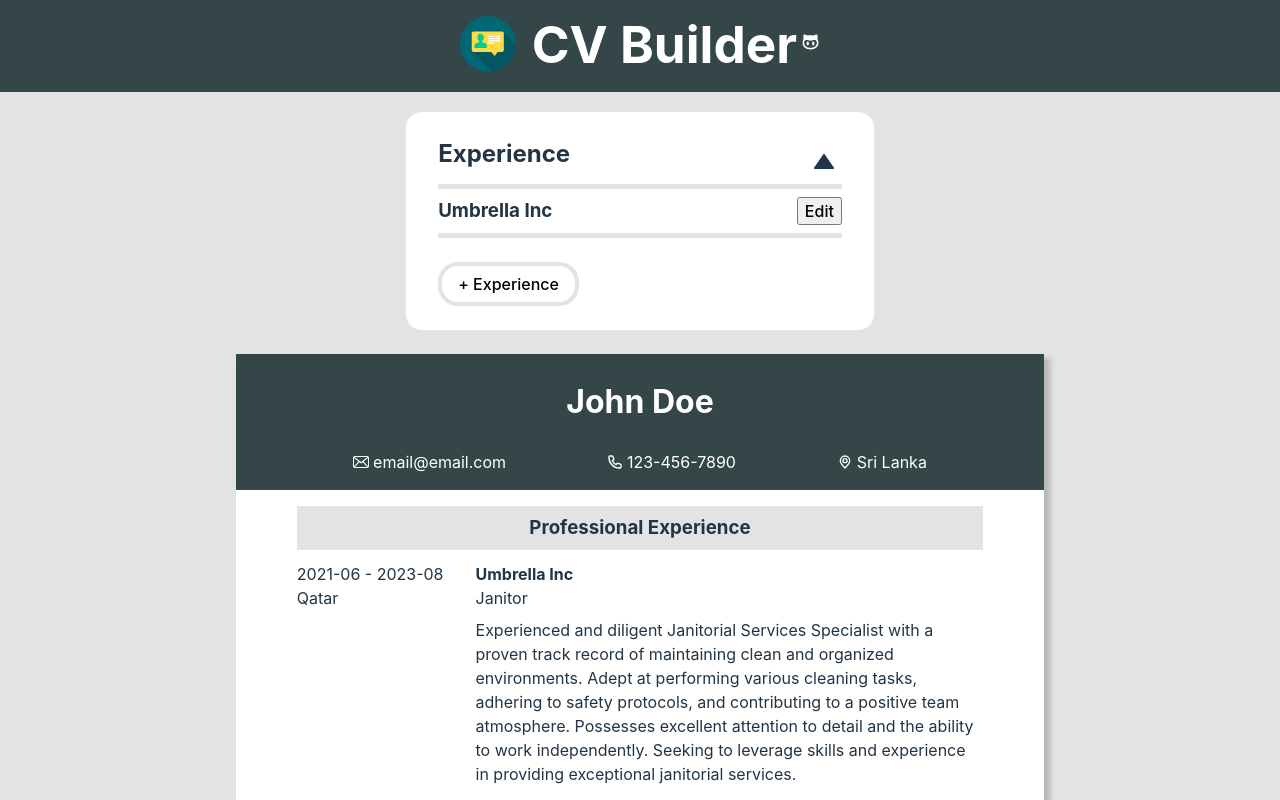
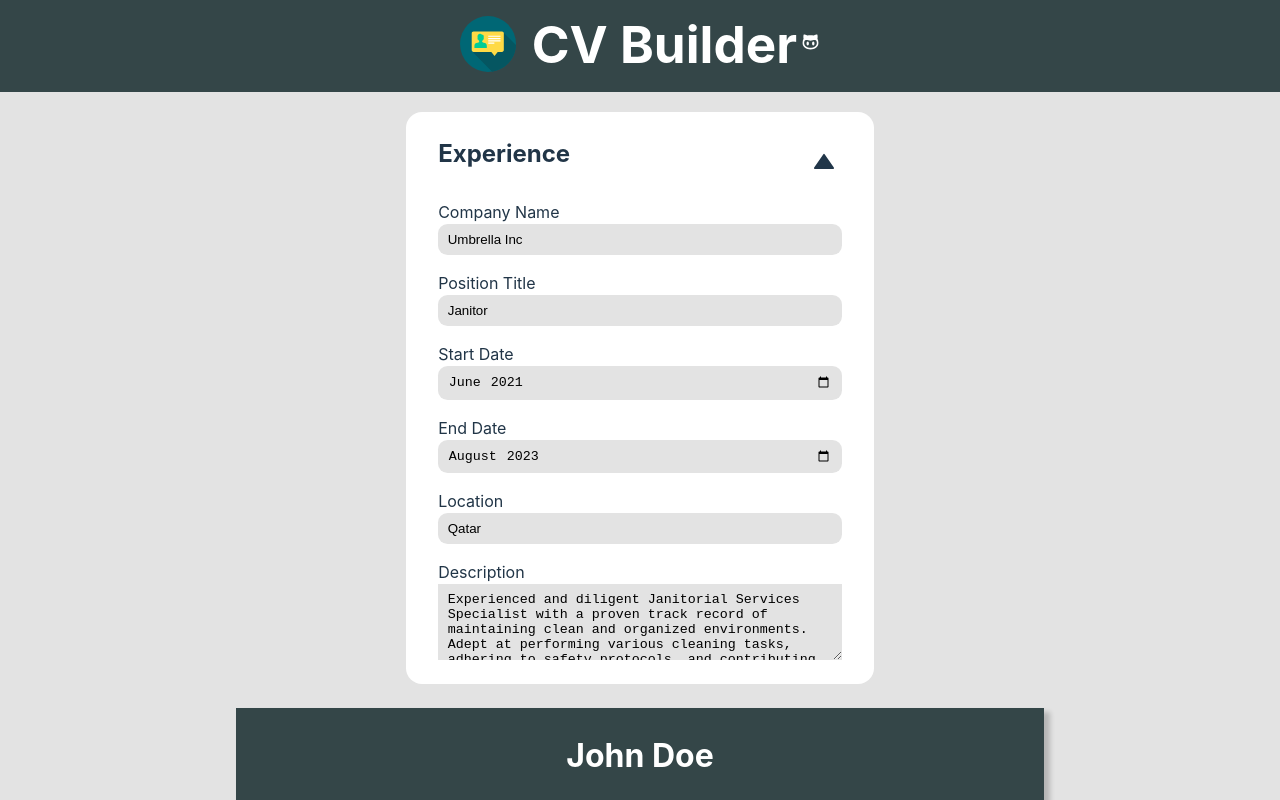
Before and after one commit to zakrnem/cv-builder, a React (Vite) app: page / in a window 1280 px wide. Both pictures are taken after a click on the button "Edit". Shown: the top 800 px of the page. Built offline with nearby package versions, Linux system fonts and the light colour scheme.

Commit message:
Make instance form visible when pressing "Edit" button

```diff
--- a/src/components/AddInstanceButton.jsx
+++ b/src/components/AddInstanceButton.jsx
@@ -1,9 +1,13 @@
-function AddInstanceButton({ experienceNewInstance, numberGroupVisible }) {
+function AddInstanceButton({
+  experienceNewInstance,
+  numberGroupVisible,
+  isFormVisible,
+}) {
   return (
     <button
       className="add-experience"
       onClick={experienceNewInstance}
-      style={{ display: numberGroupVisible === 2 ? "" : "none" }}
+      style={{ display: numberGroupVisible === 2 && !isFormVisible ? "" : "none" }}
     >
       + Experience
     </button>
--- a/src/components/Body.jsx
+++ b/src/components/Body.jsx
@@ -54,7 +54,7 @@ function Body() {
   return (
     <>
       <div className="inputs-container">
-       {/*  <PersonalDetails
+        {/*  <PersonalDetails
           toggleForm={toggleForm}
           numberFormVisible={numberFormVisible}
           handleInputChange={handleInputChange}
@@ -68,7 +68,7 @@ function Body() {
           input={input}
         />
 
-       {/*  <Education
+        {/*  <Education
           toggleForm={toggleForm}
           numberFormVisible={numberFormVisible}
           handleInputChange={handleInputChange}
--- a/src/components/Experience.jsx
+++ b/src/components/Experience.jsx
@@ -2,6 +2,7 @@ import AddInstanceButton from "./AddInstanceButton";
 import ExperienceForm from "./ExperienceForm";
 import InputGroupHeading from "./InputGroupHeading";
 import InstanceHeading from "./InstanceHeading";
+import { useState } from "react";
 
 function Experience({
   toggleGroup,
@@ -10,9 +11,11 @@ function Experience({
   input,
   experienceNewInstance,
 }) {
+  const [isFormVisible, setIsFormVisible] = useState(false);
   const handleEditClick = () => {
-    console.log("Edit experience");
+    setIsFormVisible((prevIsFormVisible) => !prevIsFormVisible);
   };
+
   return (
     <div className="experience">
       <InputGroupHeading
@@ -24,17 +27,17 @@ function Experience({
         title={input.experience.company}
         handleEditClick={handleEditClick}
         numberGroupVisible={numberGroupVisible}
+        isFormVisible={isFormVisible}
       />
-      {/* <ExperienceForm
-        toggleForm={toggleForm}
-        numberFormVisible={numberFormVisible}
+      <ExperienceForm
+        isFormVisible={isFormVisible}
         handleInputChange={handleInputChange}
         input={input}
-        experienceNewInstance={experienceNewInstance}
-      /> */}
+      />
       <AddInstanceButton
         experienceNewInstance={experienceNewInstance}
         numberGroupVisible={numberGroupVisible}
+        isFormVisible={isFormVisible}
       />
     </div>
   );
--- a/src/components/ExperienceForm.jsx
+++ b/src/components/ExperienceForm.jsx
@@ -1,14 +1,8 @@
 import "../styles/Experience.css";
 
-function ExperienceForm({
-  toggleForm,
-  numberFormVisible,
-  handleInputChange,
-  input,
-  experienceNewInstance,
-}) {
+function ExperienceForm({ isFormVisible, handleInputChange, input }) {
   return (
-    <form style={{ display: numberFormVisible === 2 ? "" : "none" }}>
+    <form style={{ display: isFormVisible ? "" : "none" }}>
       <label htmlFor="companyName">Company Name</label>
       <input
         type="text"
--- a/src/components/InstanceHeading.jsx
+++ b/src/components/InstanceHeading.jsx
@@ -1,8 +1,15 @@
-function InstanceHeading({ title, handleEditClick, numberGroupVisible }) {
+function InstanceHeading({
+  title,
+  handleEditClick,
+  numberGroupVisible,
+  isFormVisible,
+}) {
   return (
     <div
       className="instance-heading"
-      style={{ display: numberGroupVisible === 2 ? "" : "none" }}
+      style={{
+        display: numberGroupVisible === 2 && !isFormVisible ? "" : "none",
+      }}
     >
       <h3>{title}</h3>
       <button onClick={handleEditClick}>Edit</button>
```
